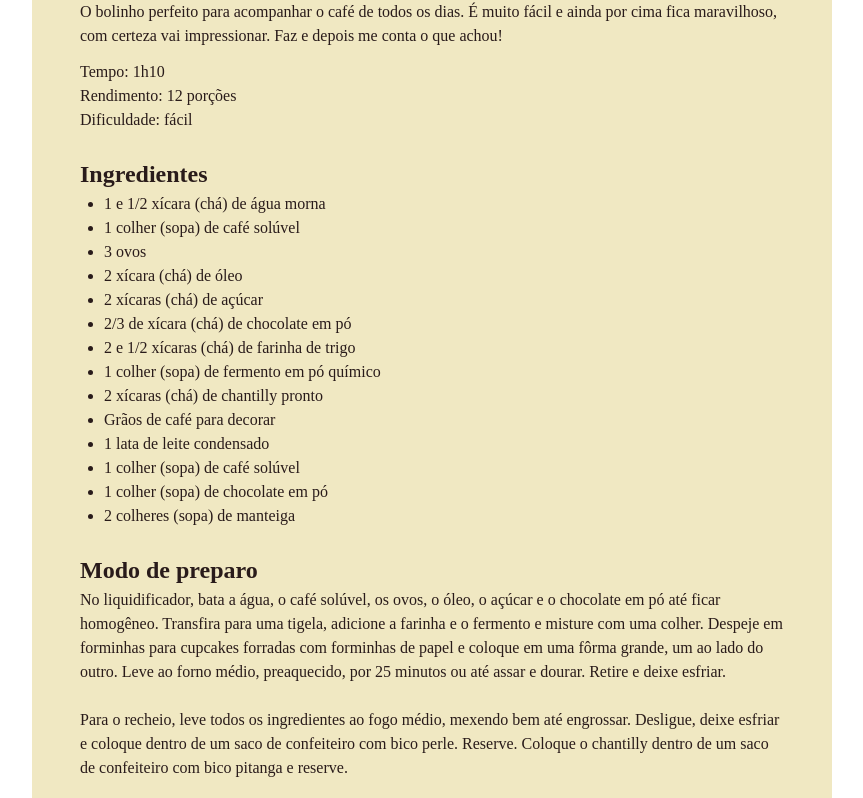
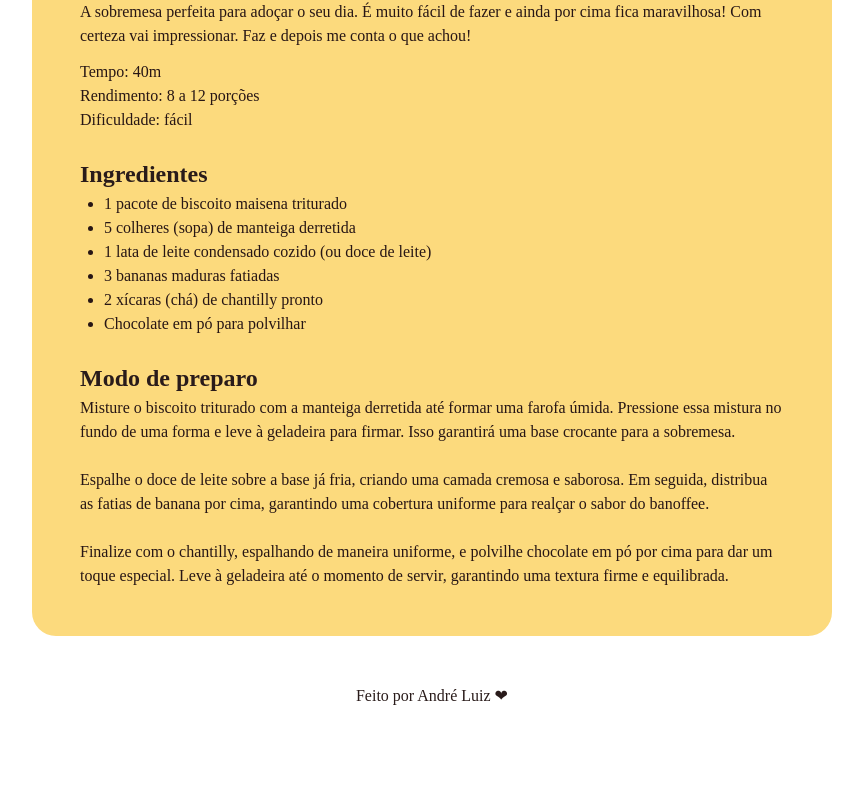
Before and after one commit to AKCOLIRO22/Pagina-de-Receita-Projeto-pessoal-, a plain HTML site: page index.html in a window 1280 px wide. Shown: the part 563-1361 px from the top of the page, without its empty margins (208-1071 px from the left). After the commit the page ends 1319 px from the top, so only its background shows below. Drawn offline with Linux system fonts and the light colour scheme; a web font is replaced by a local one.

Commit message:
Mudanças finais

```diff
--- a/index.html
+++ b/index.html
@@ -11,18 +11,17 @@
 </head>
 <body>
     <div id="page">
-    <img src="assets/main-image.png" alt="Imagem de um Cupcake de café com chantilly">
+    <img src="assets/main-image.png" width="752" height="400" alt="Imagem de um Banoffee">
     <main>
 
         <section id="about">
-            <h1>Cupcake de café com chantilly</h1>
-            <p>O bolinho perfeito para acompanhar o café de todos os dias.
-                É muito fácil e ainda por cima fica maravilhoso,
-                com certeza vai impressionar.
+            <h1>Banoffee</h1>
+            <p>A sobremesa perfeita para adoçar o seu dia. É muito fácil de fazer e ainda por cima fica maravilhosa!
+                Com certeza vai impressionar.
                 Faz e depois me conta o que achou!</p>
 
-                <p>Tempo: 1h10 <br>
-                    Rendimento: 12 porções <br>
+                <p>Tempo: 40m <br>
+                    Rendimento: 8 a 12 porções <br>
                     Dificuldade: fácil <br>
                 </p>
         </section>
@@ -31,20 +30,13 @@
         <section id="ingredients">
             <h2>Ingredientes</h2>
             <ul>
-                <li>1 e 1/2 xícara (chá) de água morna</li>
-                <li>1 colher (sopa) de café solúvel</li>
-                <li>3 ovos</li>
-                <li>2 xícara (chá) de óleo</li>
-                <li>2 xícaras (chá) de açúcar</li>
-                <li>2/3 de xícara (chá) de chocolate em pó</li>
-                <li>2 e 1/2 xícaras (chá) de farinha de trigo</li>
-                <li>1 colher (sopa) de fermento em pó químico</li>
+                <li>1 pacote de biscoito maisena triturado</li>
+                <li>5 colheres (sopa) de manteiga derretida</li>
+                <li>1 lata de leite condensado cozido (ou doce de leite)</li>
+                <li>3 bananas maduras fatiadas</li>
                 <li>2 xícaras (chá) de chantilly pronto</li>
-                <li>Grãos de café para decorar</li>
-                <li>1 lata de leite condensado</li>
-                <li>1 colher (sopa) de café solúvel</li>
-                <li>1 colher (sopa) de chocolate em pó</li>
-                <li>2 colheres (sopa) de manteiga</li>
+                <li>Chocolate em pó para polvilhar</li>
+
             </ul>
         </section>
 
@@ -52,25 +44,23 @@
         <section id="preparation">
             <h2>Modo de preparo</h2>
 
-            <p>No liquidificador, bata a água, o café solúvel, os ovos, o óleo, o açúcar e o chocolate em pó até ficar homogêneo.
-                Transfira para uma tigela, adicione a farinha e o fermento e misture com uma colher.
-                Despeje em forminhas para cupcakes forradas com forminhas de papel e coloque em uma fôrma grande, um ao lado do outro.
-                Leve ao forno médio, preaquecido, por 25 minutos ou até assar e dourar.
-                Retire e deixe esfriar.
+            <p>Misture o biscoito triturado com a manteiga derretida até formar uma farofa úmida.
+                Pressione essa mistura no fundo de uma forma e leve à geladeira para firmar.
+                Isso garantirá uma base crocante para a sobremesa.
                 <br><br>
-                Para o recheio, leve todos os ingredientes ao fogo médio, mexendo bem até engrossar.
-                Desligue, deixe esfriar e coloque dentro de um saco de confeiteiro com bico perle.
-                Reserve. Coloque o chantilly dentro de um saco de confeiteiro com bico pitanga e reserve.
+                Espalhe o doce de leite sobre a base já fria, criando uma camada cremosa e saborosa.
+                Em seguida, distribua as fatias de banana por cima,
+                garantindo uma cobertura uniforme para realçar o sabor do banoffee.
                 <br><br>
-                Para a montagem, faça um furo no centro dos cupcakes e recheie com o brigadeiro de café reservado.
-                Decore as superfícies dos cupcakes com o chantilly reservado, fazendo círculos.
-                Decore com grãos de café e leve à geladeira até o momento de servir.</p>
+                Finalize com o chantilly, espalhando de maneira uniforme,
+                e polvilhe chocolate em pó por cima para dar um toque especial.
+                Leve à geladeira até o momento de servir, garantindo uma textura firme e equilibrada.</p>
         </section>
     </main>
 </div>
 
 <footer>
-    Feito por André Luiz
+    Feito por André Luiz ❤
 </footer>
 
 </body>
--- a/style.css
+++ b/style.css
@@ -6,7 +6,7 @@
 :root {
     font-family: "Alice", serif;
     line-height: 150%;
-    color: #291B1A;
+    color: #271615;
 }
 
 body {
@@ -19,10 +19,15 @@ body {
     box-sizing: border-box;
     width: 800px;
     padding: 24px;
-    background-color: #F0E8C2;
+    background-color: #fcda7d;
     border-radius: 24px;
     margin: 48px auto;
 }
+
+img {
+    border-radius: 16px;
+
+  }
 
 main {
     padding: 24px;
@@ -34,6 +39,7 @@ section + section {
 
 #about p + p {
     margin-top: 12px;
+
 
 }
 
```
Also changed, not shown: assets/main-image.png.
